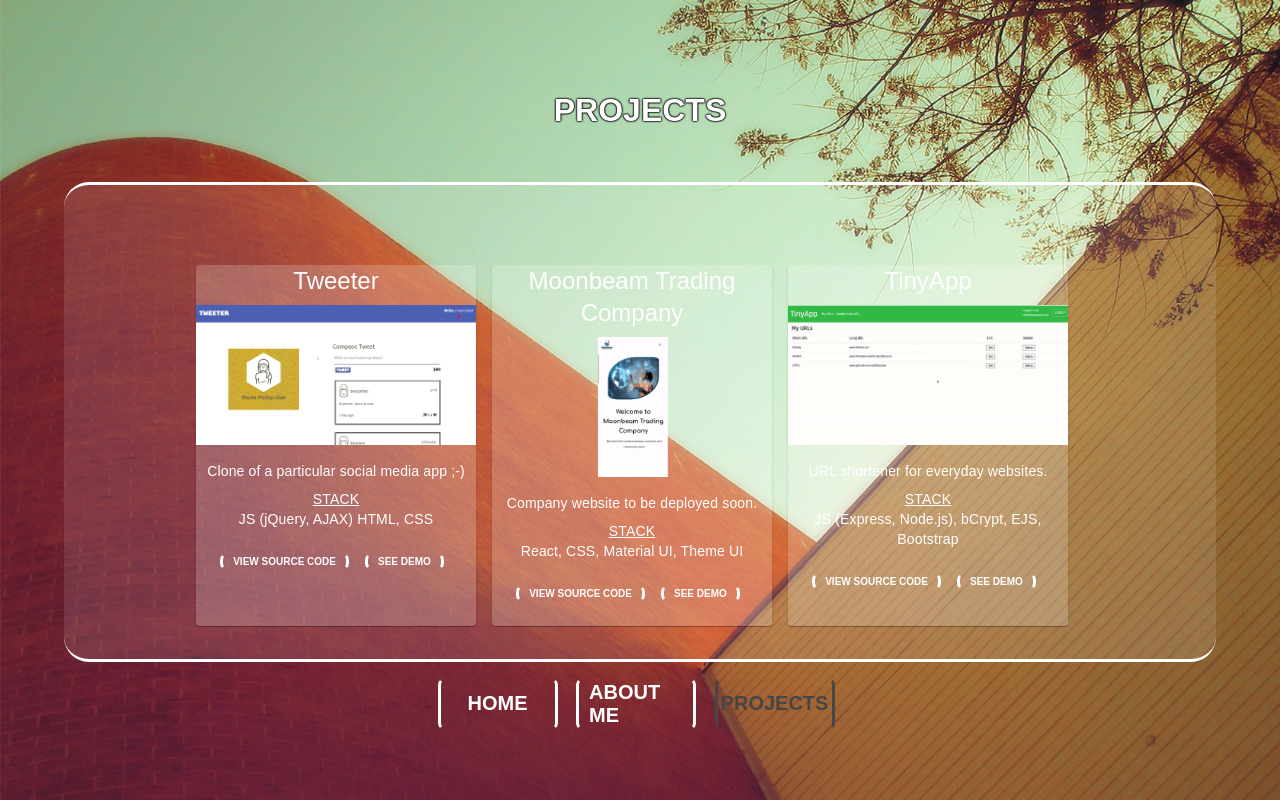
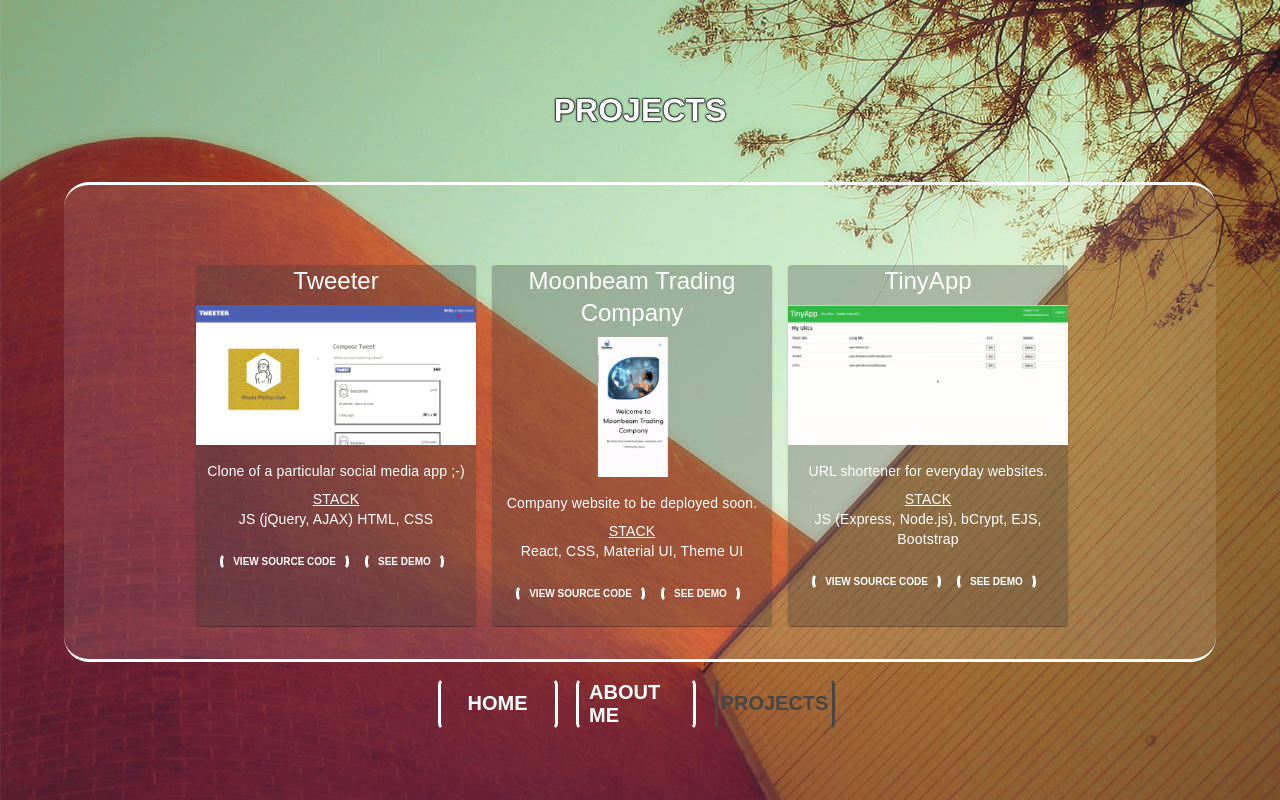
Before and after one commit to rphillipsosei/rhoda-portfolio, a Next.js app: page / in a window 1280 px wide. Shown: the part 1670-2470 px from the top of the page. Built offline with nearby package versions, Linux system fonts and the light colour scheme; grey boxes are pictures that could not be loaded; a web font is replaced by a local one.

Commit message:
edit color card, projects pg

```diff
--- a/components/About.js
+++ b/components/About.js
@@ -30,7 +30,7 @@ export default function Home() {
                    As a Junior Dev from a largely people-based background, I think to how I can
                   write more efficient code that peers can build upon and
                   manipulate. I think to learning what makes more scalable
-                  databases, and apps run as quickly and efficiently as possible. This is to say that I am always thinking about how my
+                  databases, and apps run as quickly and efficiently as possible. This is to say that I am always thinking about
                   improving and simplifying the experiences of others.
                   <br></br>
                   <br></br>
--- a/components/Projects.js
+++ b/components/Projects.js
@@ -50,7 +50,7 @@ export default function Projects() {
                 <Card
                   key="index"
                   className={styles.cardcontainer}
-                  sx={{ maxWidth: 300, maxHeight: 450, bgcolor: "rgba(255, 255, 255, 0.2)", color: "white"}}
+                  sx={{ maxWidth: 300, maxHeight: 450, bgcolor: "rgba(58, 57, 57, 0.3)", color: "white"}}
                 >
                   <Typography
                     align="center"
```
